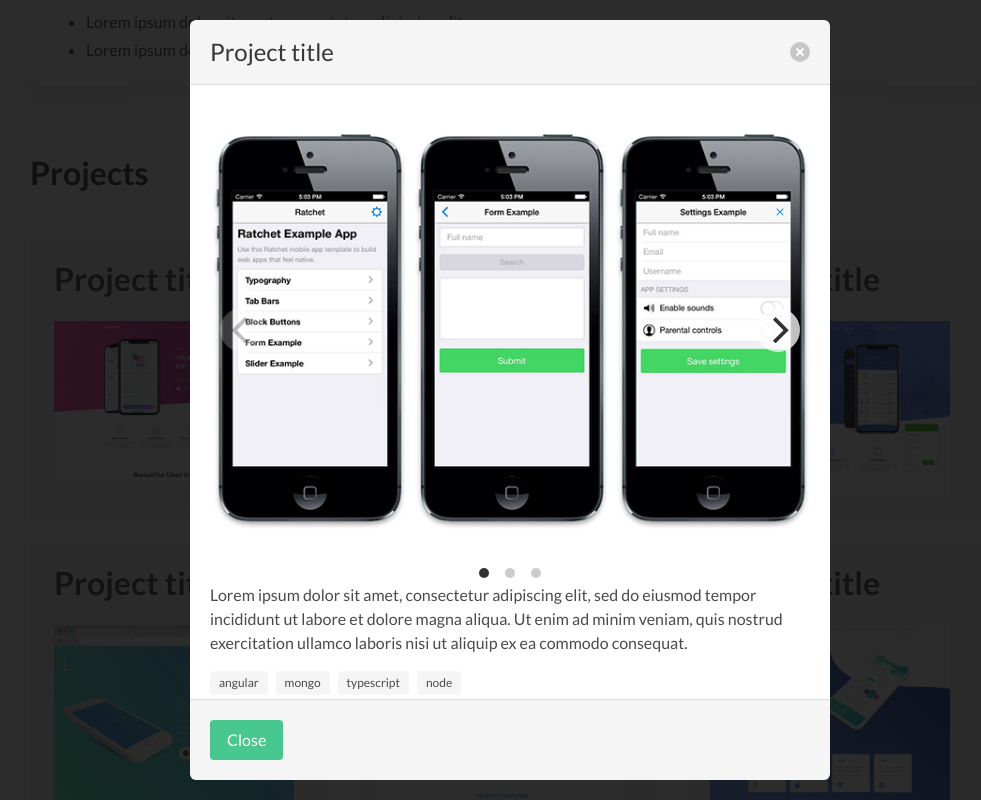
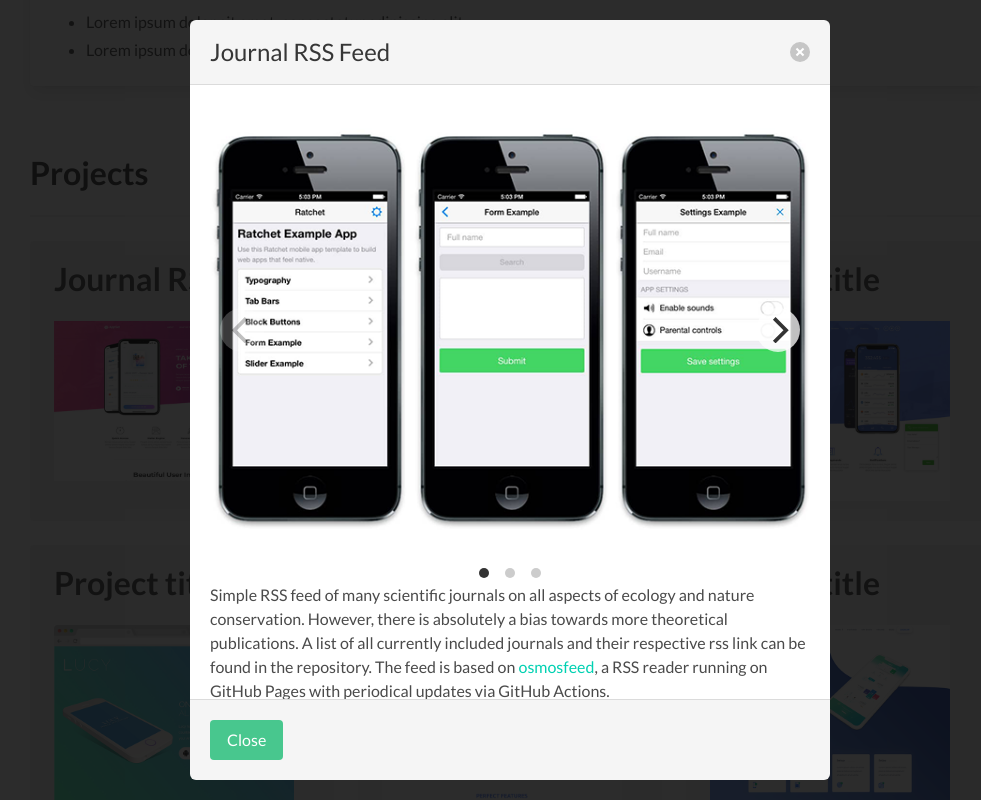
Before and after one commit to rbnmj/rbnmj.github.io, a plain HTML site: page index.html in a window 1280 px wide. Both pictures are taken after a click on the picture 304 px from the left and 2694 px from the top of the page. Shown: the part 2294-3094 px from the top of the page, without its empty margins (130-1111 px from the left). Drawn offline with Linux system fonts and the light colour scheme.

Commit message:
Update index.html

```diff
--- a/index.html
+++ b/index.html
@@ -242,7 +242,7 @@
           <div class="tile">
             <div class="tile is-parent">
               <article class="tile is-child notification">
-                <p class="title">Project title</p>
+                <p class="title">Journal RSS feed</p>
                 <figure class="image is-3by2">
                   <img class="modal-trigger" data-target="project-1-modal" src="img/project-1-cover.png">
                 </figure>
@@ -338,7 +338,7 @@
     <div class="modal-background"></div>
     <div class="modal-card">
       <header class="modal-card-head">
-        <p class="modal-card-title">Project title</p>
+        <p class="modal-card-title">Journal RSS Feed</p>
         <button class="delete" aria-label="close"></button>
       </header>
       <section class="modal-card-body">
@@ -357,11 +357,13 @@
 
         <div class="content">
 
-          <p>Lorem ipsum dolor sit amet, consectetur adipiscing elit, sed do eiusmod tempor incididunt ut labore et
-            dolore
-            magna aliqua. Ut enim ad minim veniam, quis nostrud exercitation ullamco laboris nisi ut aliquip ex ea
-            commodo
-            consequat.</p>
+          <p>
+            Simple RSS feed of many scientific journals on all aspects of ecology and nature conservation.
+            However, there is absolutely a bias towards more theoretical publications. A list of all currently
+            included journals and their respective rss link can be found in the repository.
+            The feed is based on <a href="https://github.com/osmoscraft/osmosfeed" target="_blank">osmosfeed</a>,
+            a RSS reader running on GitHub Pages with periodical updates via GitHub Actions.
+          </p>
 
           <div class="tags">
             <span class="tag">angular</span>
```
